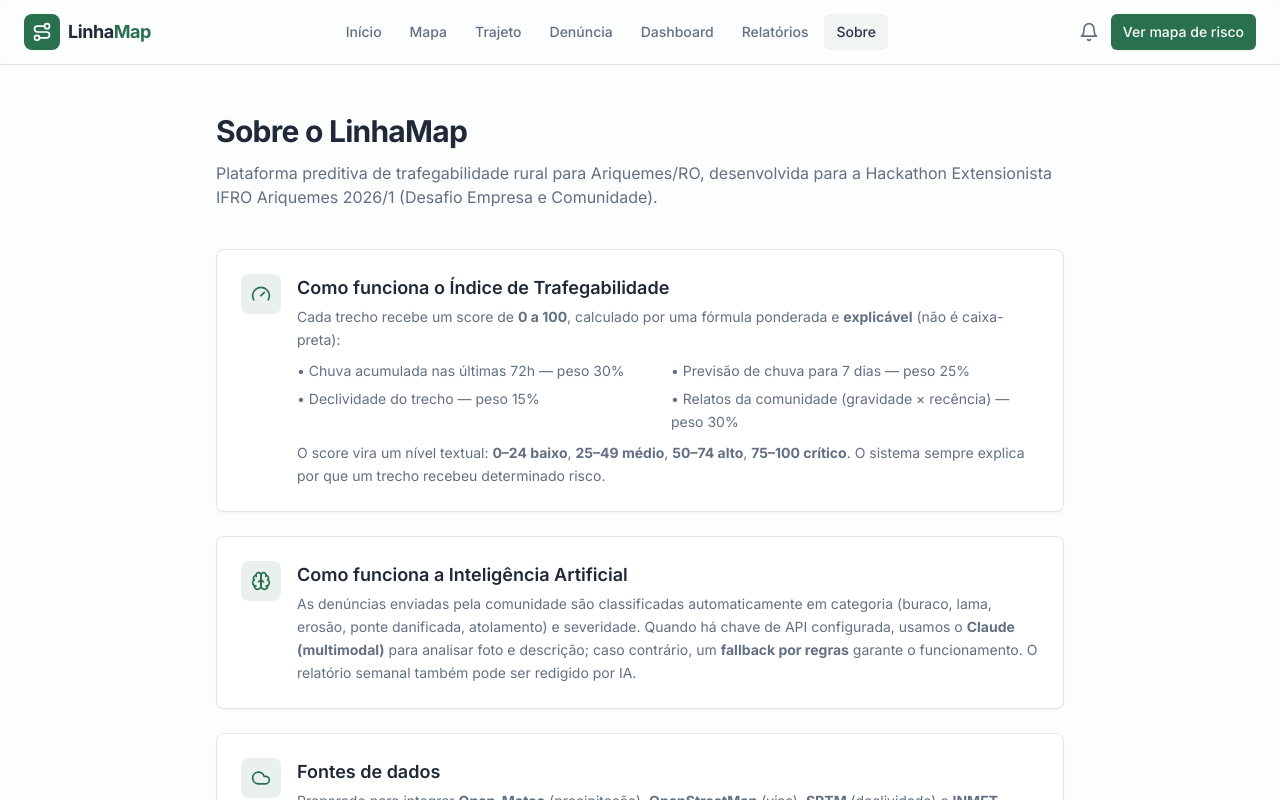
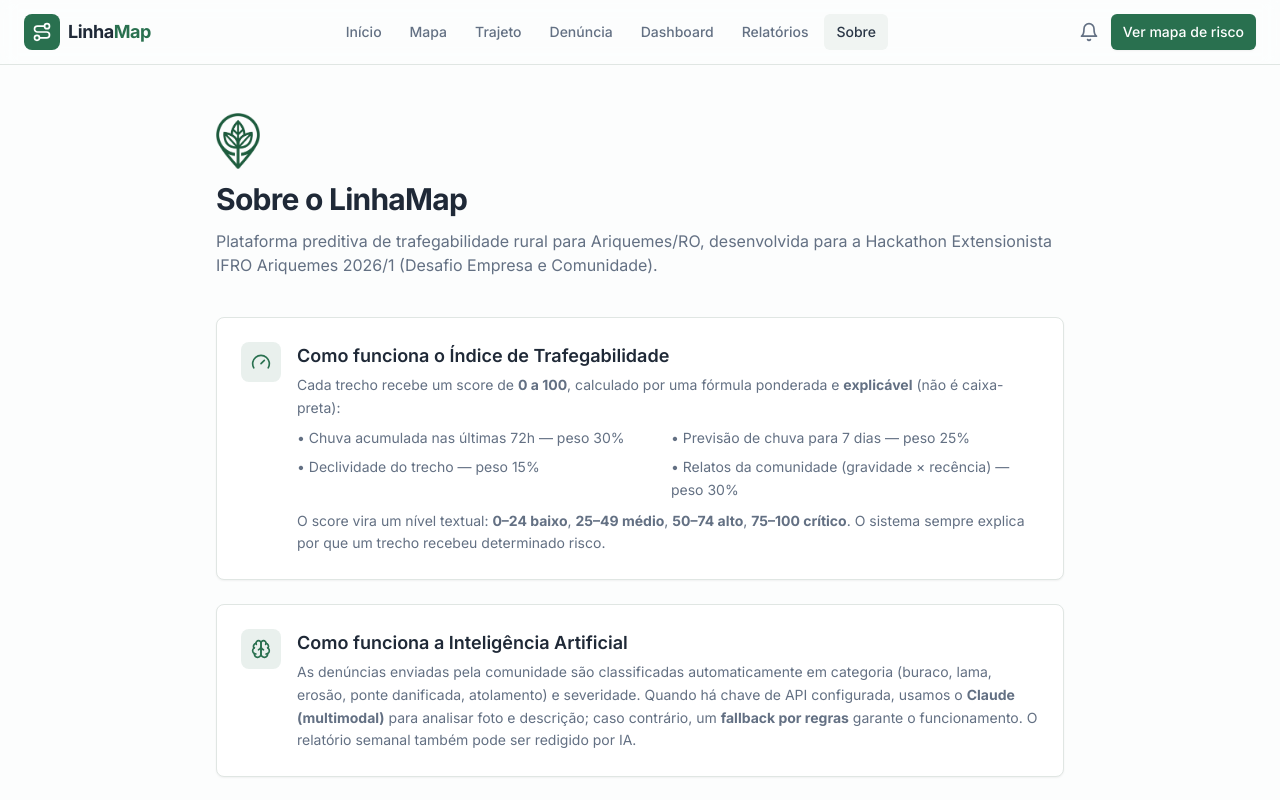
Before and after one commit to ArmandoGT/LinhaMap, a Next.js app: page /sobre in a window 1280 px wide. Shown: the top 800 px of the page. Built offline with nearby package versions, Linux system fonts and the light colour scheme; no server answers.

Commit message:
feat(ui): insere LogoMark na página Sobre
- Resumo: Adiciona o símbolo da marca no cabeçalho da página /sobre antes do título.
- Funções: SobrePage
- Etc: Mantém consistência de branding em todas as páginas públicas.

```diff
--- a/app/sobre/page.tsx
+++ b/app/sobre/page.tsx
@@ -7,6 +7,7 @@ import {
   ShieldCheck,
 } from "lucide-react";
 
+import { LogoMark } from "@/components/brand";
 import { Card, CardContent } from "@/components/ui/card";
 import { dataMode } from "@/lib/config";
 
@@ -23,6 +24,7 @@ export default function SobrePage() {
   return (
     <div className="container max-w-4xl py-12">
       <div className="mb-10 flex flex-col gap-3">
+        <LogoMark height={56} />
         <h1 className="text-3xl font-bold tracking-tight">Sobre o LinhaMap</h1>
         <p className="text-muted-foreground">
           Plataforma preditiva de trafegabilidade rural para Ariquemes/RO, desenvolvida para
```
